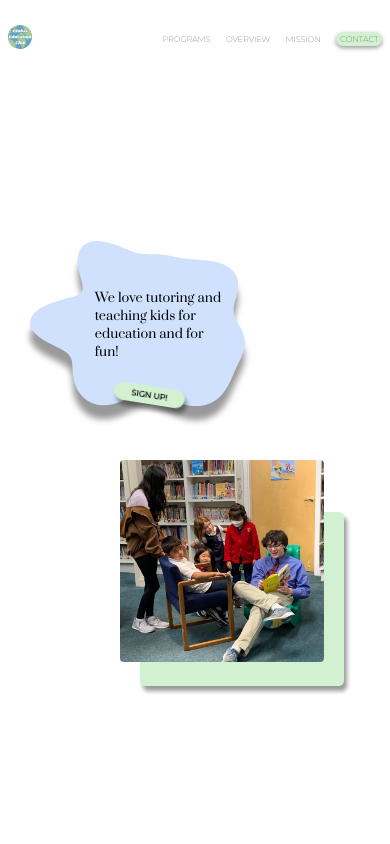
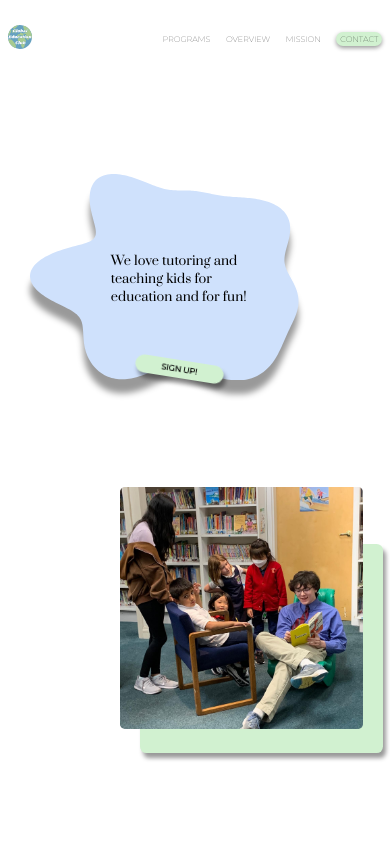
Before and after one commit to joshuayanggithub/global-education-club, a React (Vite) app: page / in a window 390 px wide. Shown: the top 844 px of the page. Built offline with nearby package versions, Linux system fonts and the light colour scheme; a web font is replaced by a local one.

Commit message:
Mobile Friendly Changes

```diff
--- a/src/styles/Hero.css
+++ b/src/styles/Hero.css
@@ -33,6 +33,17 @@
     display: inline-block;
     width: 67%;
     margin-left: 29%;
+  }
+}
+@media screen and (max-width: 400px) {
+  .Hero {
+    gap: 10vh;
+  }
+  .left-hero {
+    width: 75%;
+  }
+  .right-hero {
+    width: 80%;
   }
 }
 .vector {
--- a/src/styles/Hero.scss
+++ b/src/styles/Hero.scss
@@ -36,6 +36,18 @@ $light-blue: #CFE1FC;;
         display: inline-block;
         width: 67%;
         margin-left: 29%;
+    }
+}
+
+@media screen and (max-width: 400px){
+    .Hero {
+        gap: 10vh;
+    }
+    .left-hero {
+        width: 75%;
+    }
+    .right-hero {
+        width: 80%;;
     }
 }
 
```
Also changed, not shown: 1 other file (tests, documents, lock files or other folders).
